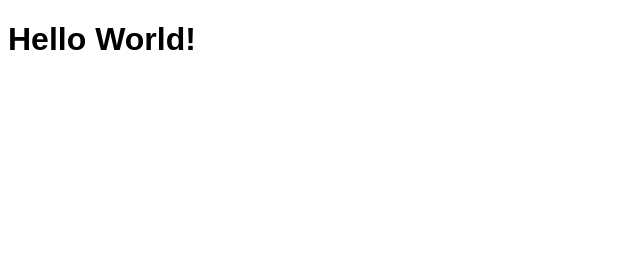
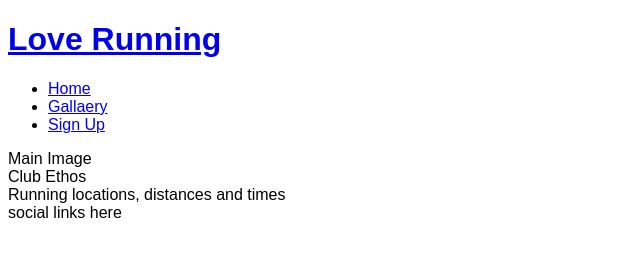
Before and after one commit to Afjunior18/love-running, a plain HTML site: page index.html in a window 1280 px wide. Shown: the whole page, without its empty margins (0-640 px from the left). Drawn offline with Linux system fonts and the light colour scheme.

Commit message:
Add a basic header structure

```diff
--- a/index.html
+++ b/index.html
@@ -13,7 +13,36 @@
 </head>
 
 <body>
-    <h1>Hello World!</h1>
+    <header>
+        <a href="index.html">
+            <h1>Love Running</h1>
+        </a>
+        <nav>
+            <ul>
+                <li>
+                    <a href="index.html">Home</a>
+                </li>
+                <li>
+                    <a href="#">Gallaery</a>
+                </li>
+                <li>
+                    <a href="#">Sign Up</a>
+                </li>
+            </ul>
+        </nav>
+    </header>
+    <section>
+        Main Image
+    </section>
+    <section>
+        Club Ethos
+    </section>
+    <section>
+        Running locations, distances and times
+    </section>
+    <footer>
+        social links here
+    </footer>
 </body>
 
 </html>
```
